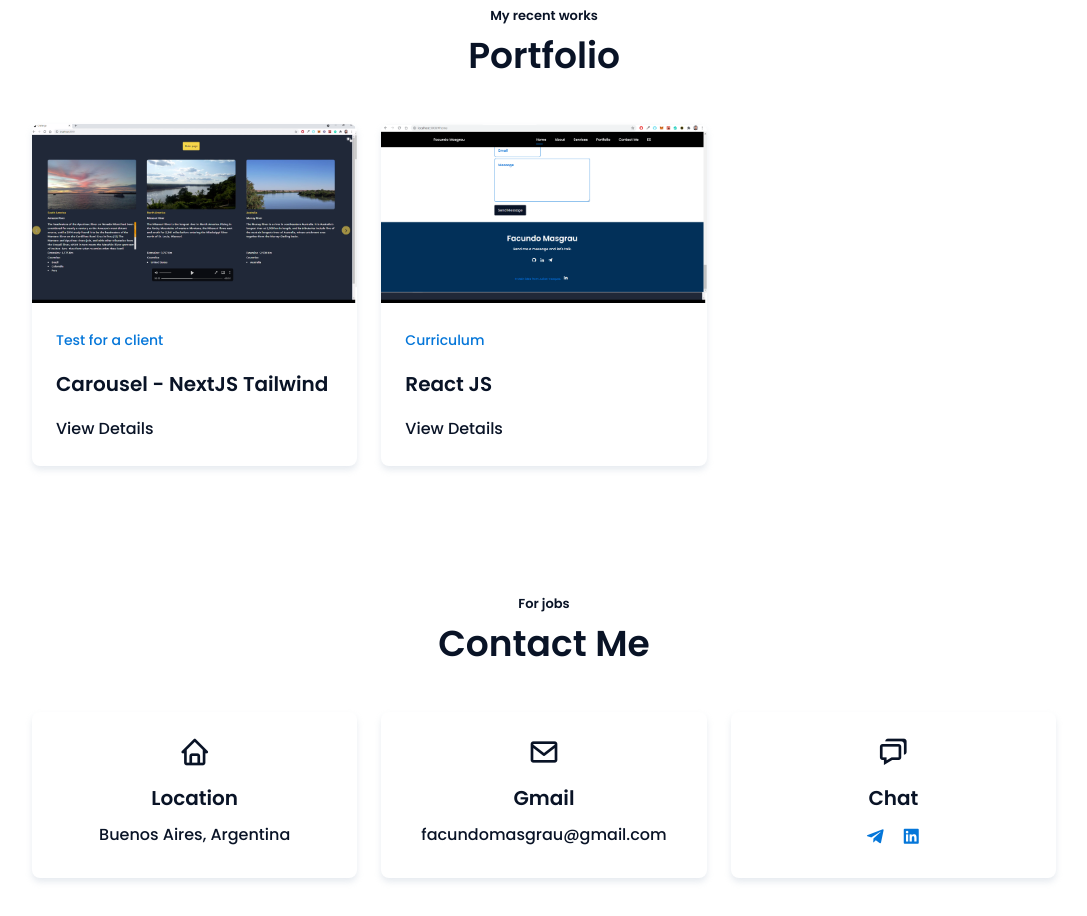
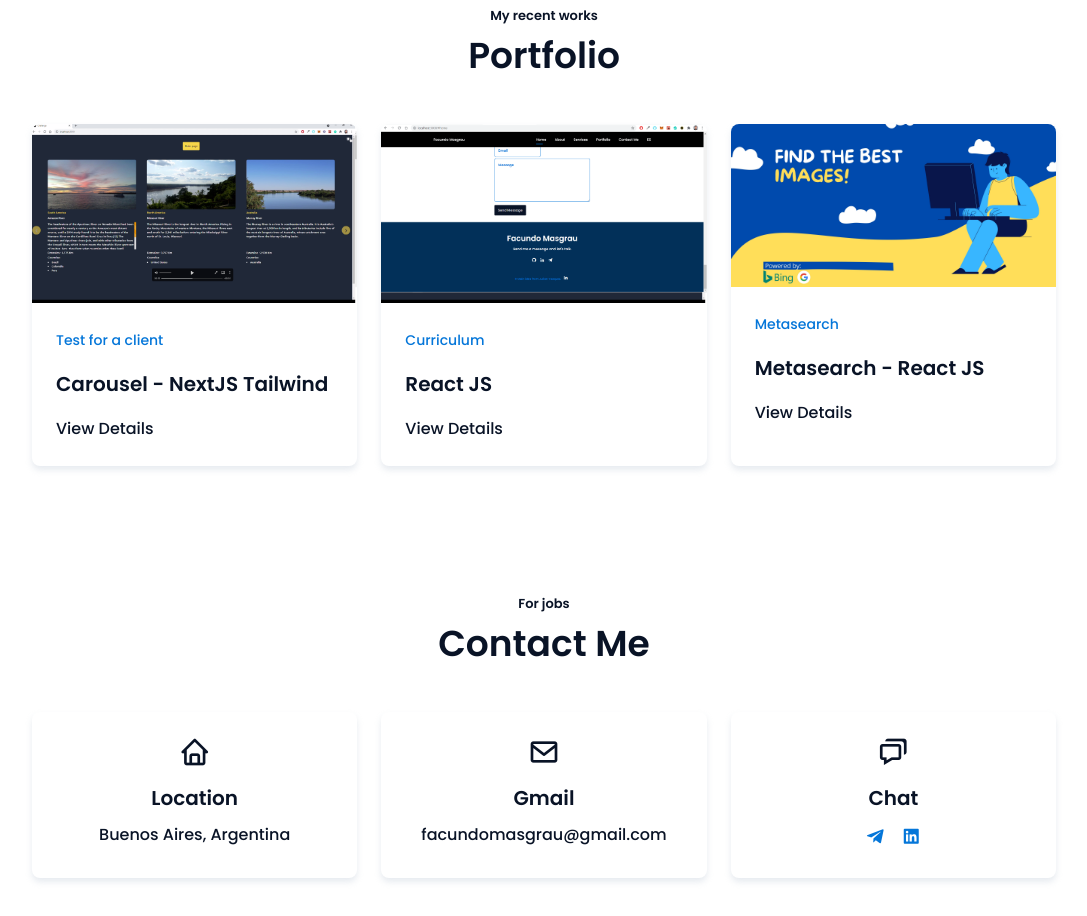
Before and after one commit to Fmasgrau/curriculum, a React (Create React App) app: page / in a window 1280 px wide. Shown: the part 3220-4136 px from the top of the page, without its empty margins (96-1183 px from the left). Built offline with nearby package versions, Linux system fonts and the light colour scheme.

Commit message:
chore(project): add new project

```diff
--- a/src/components/Main/Portfolio/index.tsx
+++ b/src/components/Main/Portfolio/index.tsx
@@ -1,5 +1,6 @@
 import NextJsProject from '../../../assets/img/nextjs.png'
 import CvProject from '../../../assets/img/cvproject.png'
+import CoverPhoto from '../../../assets/img/coverphoto.jpg'
 
 export default function (): JSX.Element {
   return (
@@ -73,6 +74,30 @@ export default function (): JSX.Element {
             </a>
           </div>
         </div>
+
+        <div className="portfolio__content mix web">
+          <a href="#" target="_blank">
+            <img src={CoverPhoto} alt="coverphoto" className="portfolio__img" />
+          </a>
+          <div className="portfolio__data">
+            <span className="portfolio__subtitle">Metasearch</span>
+            <a
+              href="https://github.com/Fmasgrau/metasearch"
+              target="_blank"
+              rel="noreferrer"
+            >
+              <h2 className="portfolio__title">Metasearch - React JS</h2>
+            </a>
+            <a
+              href="https://github.com/Fmasgrau/metasearch"
+              target="_blank"
+              className="button button-link"
+              rel="noreferrer"
+            >
+              View Details
+            </a>
+          </div>
+        </div>
       </div>
     </section>
   )
```
Also changed, not shown: src/assets/img/coverphoto.jpg (added).
